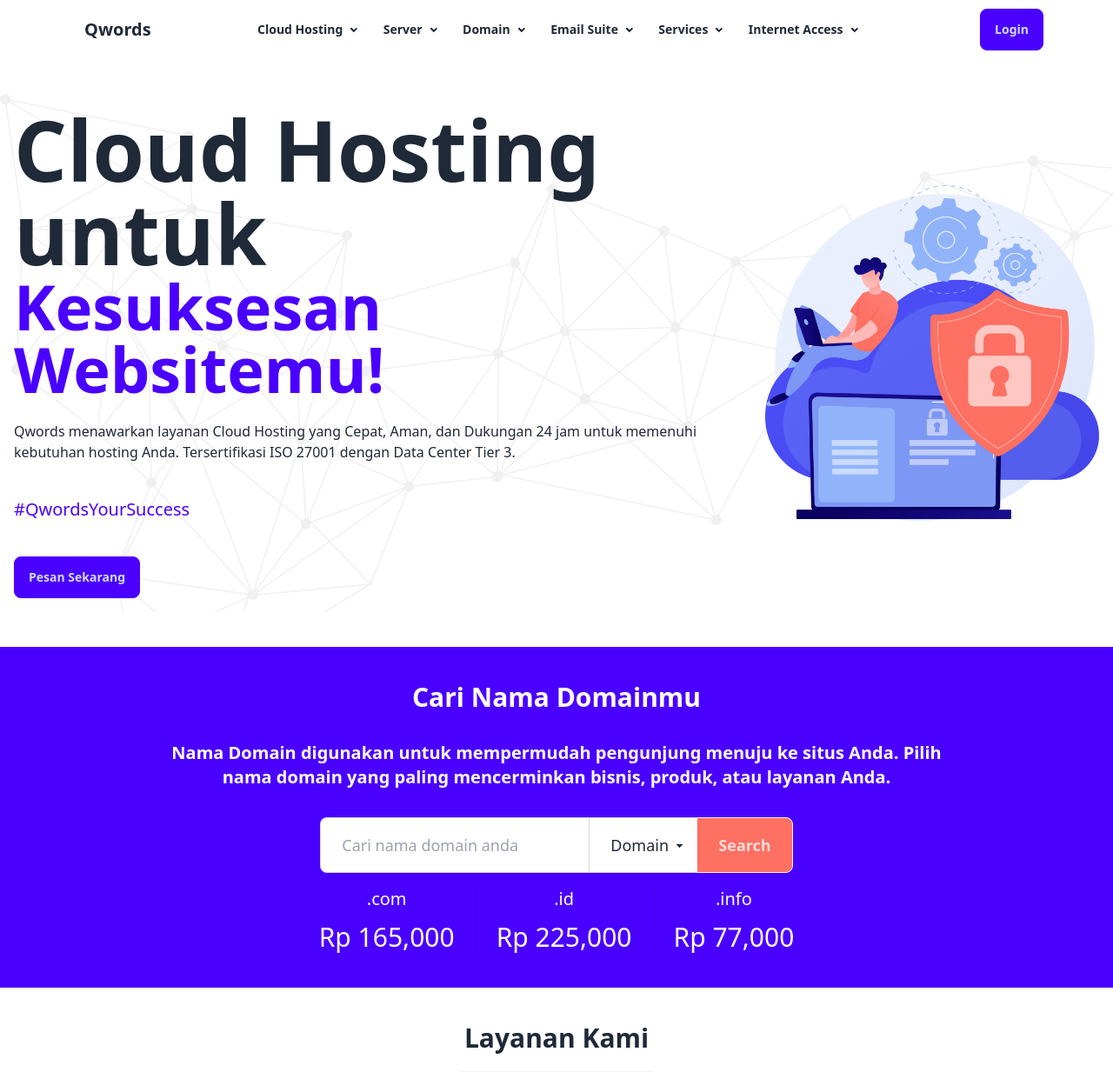
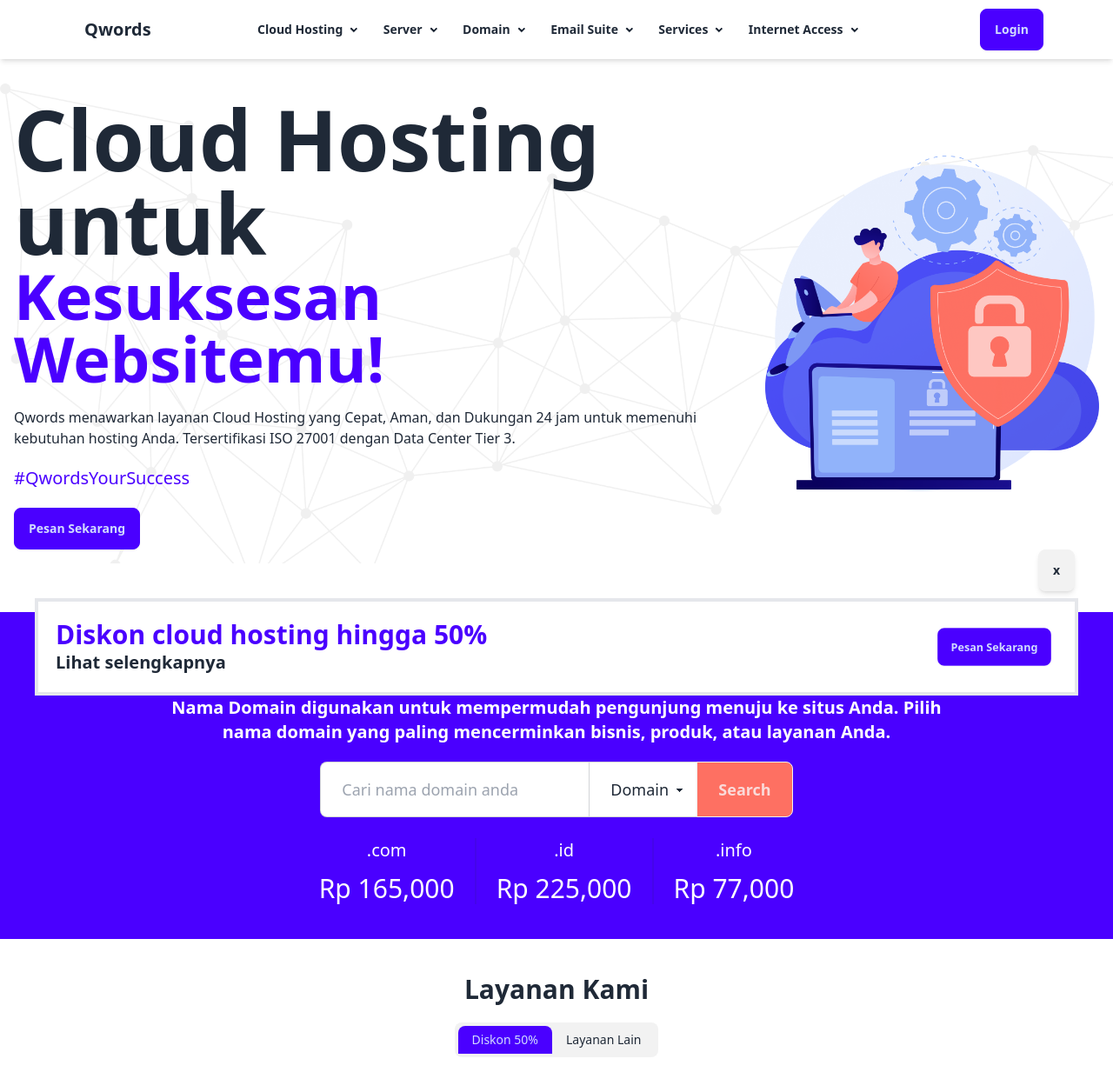
Before and after one commit to akbarrmn/finalproject-qwords, a Laravel app: page / in a window 1280 px wide. Shown: the top 1233 px of the page at 87% size. Run offline with Laravel 10, Linux system fonts and the light colour scheme; style sheets or scripts are compiled from the project's sources.

Commit message:
feat: Adding new feature including ads, assets
besides fixing header, commitment, navbar

```diff
--- a/resources/views/components/domain-checker.blade.php
+++ b/resources/views/components/domain-checker.blade.php
@@ -1,4 +1,4 @@
-<div class="bg-primary h-fit py-10 px-4 flex flex-col gap-8">
+<div class="bg-primary h-fit py-10 px-4 flex flex-col gap-5">
     <h1 class="text-3xl font-bold text-white text-center">Cari Nama Domainmu</h1>
     <div class="w-full flex justify-center">
         <p class="text-xl font-bold text-white text-center max-w-4xl">Nama Domain digunakan untuk mempermudah pengunjung
@@ -24,7 +24,7 @@
         </div>
     </div>
 
-    <div class="flex justify-center">
+    <div class="flex justify-center mt-5">
         <div class="flex flex-col justify-center w-full max-w-4xl lg:flex-row">
             <div class="flex flex-col gap-3 place-items-center">
                 <p class="text-white text-xl">.com</p>
--- /dev/null
+++ b/resources/views/components/floating-ads.blade.php
@@ -0,0 +1,10 @@
+<div id="floating-ads" class="fixed bottom-0 w-full h-fit px-10 z-50">
+    <div class="relative flex justify-between bg-white border-4 h-full p-5 items-center">
+        <div>
+            <h1 class="text-3xl font-bold text-primary">Diskon cloud hosting hingga 50%</h1>
+            <h3 class="text-xl font-semibold">Lihat selengkapnya</h3>
+        </div>
+        <button class="btn btn-primary max-w-[300px] animate-zoomIn">Pesan Sekarang</button>
+        <button class="btn absolute top-[-60px] right-0 shadow-md" onclick="onCloseAds()">x</button>
+    </div>
+</div>
--- a/resources/views/components/header.blade.php
+++ b/resources/views/components/header.blade.php
@@ -1,13 +1,13 @@
-<div class="hero mt-10 pb-10 w-full h-full" >
+<div class="hero pt-24 pb-14 w-full h-full" >
     <div class="bg-cover bg-top opacity-20 w-full h-full scale-100" style="background-image: url(/assets/images/Abstract.png);"></div>
     <div class="hero-content flex-col lg:flex-row-reverse">
         <img src="/assets/images/Hero.png"
-            class="max-w-sm hidden lg:block" />
-        <div >
+            class="max-w-sm hidden lg:block z-10" />
+        <div>
             <h1 class="text-8xl font-bold ">Cloud Hosting untuk</h1>
             <h1 class="text-7xl font-bold text-primary">Kesuksesan Websitemu!</h1>
-            <p class="pt-6">Qwords menawarkan layanan Cloud Hosting yang Cepat, Aman, dan Dukungan 24 jam untuk memenuhi kebutuhan hosting Anda. Tersertifikasi ISO 27001 dengan Data Center Tier 3.</p>
-            <h3 class="text-xl py-10 text-primary">#QwordsYourSuccess</h3>
+            <p class="pt-5">Qwords menawarkan layanan Cloud Hosting yang Cepat, Aman, dan Dukungan 24 jam untuk memenuhi kebutuhan hosting Anda. Tersertifikasi ISO 27001 dengan Data Center Tier 3.</p>
+            <h3 class="text-xl py-5 text-primary">#QwordsYourSuccess</h3>
             <button class="btn btn-primary">Pesan Sekarang</button>
         </div>
     </div>
--- a/resources/views/components/komitmen.blade.php
+++ b/resources/views/components/komitmen.blade.php
@@ -18,7 +18,7 @@
                         Ticket.
                     </p>
                 </div>
-                <img src="/assets/images/Perusahaan.png" alt="perusahaan"
+                <img src="/assets/commit/service24.png" alt="service24"
                     class="absolute right-0 bottom-[-25px] max-w-[180px] object-contain z-[-1]">
             </div>
         </swiper-slide>
@@ -31,7 +31,7 @@
                         website dan hosting. Dapat diakses dengan mudah dan solutif
                     </p>
                 </div>
-                <img src="/assets/images/Merchant.png" alt="merchant"
+                <img src="/assets/commit/panduan.png" alt="panduan"
                     class="absolute right-0 bottom-[-10px] max-w-[180px] object-contain z-[-1]">
             </div>
         </swiper-slide>
@@ -43,7 +43,7 @@
                         Uptime Network & Server di atas 99. 99% dengan konfigurasi server yang tepat. Didukung manajemen jaringan dan multiple upstream tier 1 provider network serta multiple peering.
                     </p>
                 </div>
-                <img src="/assets/images/Organization.png" alt="organisasi"
+                <img src="/assets/commit/uptime.png" alt="uptime"
                     class="absolute right-0 bottom-[-10px] max-w-[180px] object-contain z-[-1]">
             </div>
         </swiper-slide>
@@ -55,7 +55,7 @@
                         Keamanan menjadi fokus utama kami di Qwords. Tindakan pemantauan dan pencegahan yang berstandar & berkelanjutan telah menjadi perhatian utama kami.
                     </p>
                 </div>
-                <img src="/assets/images/School.png" alt="school"
+                <img src="/assets/commit/security.png" alt="security"
                     class="absolute right-0 bottom-[-10px] max-w-[180px] object-contain z-[-1]">
             </div>
         </swiper-slide>
@@ -67,7 +67,7 @@
                         DNS Server Cloud Hosting Qwords terhubung satu dengan yang lainnya. Hal ini membuat DNS Server akan selalu dapat di akses karena saling membackup antar server.
                     </p>
                 </div>
-                <img src="/assets/images/Developer.png" alt="developer"
+                <img src="/assets/commit/cluster.png" alt="cluster"
                     class="absolute right-0 bottom-[-10px] max-w-[180px] object-contain z-[-1]">
             </div>
         </swiper-slide>
@@ -79,7 +79,7 @@
                         Standar server Qwords adalah server kelas enterprise Dual Xeon Octa Core yang merupakan hardware kelas terbaik. Hardware ini biasa digunakan oleh perusahaan terkemuka.
                     </p>
                 </div>
-                <img src="/assets/images/Blogger.png" alt="blogger"
+                <img src="/assets/commit/best.png" alt="best"
                     class="absolute right-0 bottom-[-10px] max-w-[180px] object-contain z-[-1]">
             </div>
         </swiper-slide>
@@ -91,7 +91,7 @@
                         Tier 1 Network merupakan jaringan dunia tanpa transit network, yang membuat jaringan lebih cepat serta jalur routing yang lebih pendek dan ketersediaan backup network.
                     </p>
                 </div>
-                <img src="/assets/images/Blogger.png" alt="blogger"
+                <img src="/assets/commit/tier1.png" alt="tier1"
                     class="absolute right-0 bottom-[-10px] max-w-[180px] object-contain z-[-1]">
             </div>
         </swiper-slide>
@@ -103,7 +103,7 @@
                         Jaringan di Qwords terhubung langsung ke public peering seperti OpenIXP dan CDIX yang membuat latency atau waktu tunggu pengiriman data semakin kecil.
                     </p>
                 </div>
-                <img src="/assets/images/Blogger.png" alt="blogger"
+                <img src="/assets/commit/peering.png" alt="peering"
                     class="absolute right-0 bottom-[-10px] max-w-[180px] object-contain z-[-1]">
             </div>
         </swiper-slide>
--- a/resources/views/components/navbar.blade.php
+++ b/resources/views/components/navbar.blade.php
@@ -1,4 +1,4 @@
-<div class="navbar bg-base-100 px-20">
+<div class="navbar fixed top-0 px-20 bg-transparent backdrop-blur-md shadow-md z-50">
     <div class="navbar-start">
         <div class="dropdown">
             <div tabindex="0" role="button" class="btn btn-ghost lg:hidden">
--- a/resources/views/welcome.blade.php
+++ b/resources/views/welcome.blade.php
@@ -31,6 +31,7 @@
     @include('components.qna')
     @include('components.contact')
     @include('components.footer')
+    @include('components.floating-ads')
 </body>
 
 <script src="https://cdn.jsdelivr.net/npm/swiper@11/swiper-element-bundle.min.js"></script>
@@ -63,5 +64,10 @@
         keyboard: true,
     });
 </script>
+<script>
+    var onCloseAds = () => {
+        document.getElementById('floating-ads').style.display = 'none';
+    }
+</script>
 
 </html>
--- a/tailwind.config.js
+++ b/tailwind.config.js
@@ -16,6 +16,7 @@
             marquee2: "marquee2 25s linear infinite",
             reverseMarque: "reverseMarque 25s linear infinite",
             reverseMarque2: "reverseMarque2 25s linear infinite",
+            zoomIn: "zoomIn 1s ease-in-out infinite",
         },
         keyframes: {
             marquee: {
@@ -34,6 +35,12 @@
                 "0%": { transform: "translateX(100%)" },
                 "100%": { transform: "translateX(0%)" },
             },
+            zoomIn: {
+                "0%": { transform: "scale(0.9)" },
+                "25%": { transform: "scale(1)" },
+                "60%": { transform: "scale(0.9)" },
+                "100%": { transform: "scale(0.9)" },
+            },
         },
     },
     plugins: [require("daisyui")],
```
Also changed, not shown: public/assets/commit/best.png (added), public/assets/commit/cluster.png (added), public/assets/commit/panduan.png (added), public/assets/commit/peering.png (added), public/assets/commit/security.png (added), public/assets/commit/service24.png (added), public/assets/commit/tier1.png (added), public/assets/commit/uptime.png (added).
